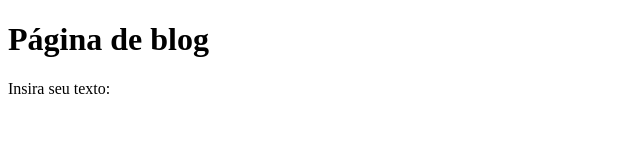
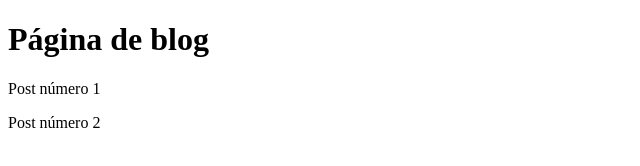
Before and after one commit to marcossssantos1/aulaGitHub, a plain HTML site: page blog.html in a window 1280 px wide. Shown: the whole page, without its empty margins (0-640 px from the left). Drawn offline with Linux system fonts and the light colour scheme.

Commit message:
Update página de blog

```diff
--- a/blog.html
+++ b/blog.html
@@ -8,6 +8,7 @@
 </head>
 <body>
     <h1>Página de blog</h1>
-    <p>Insira seu texto: </p>
+    <p>Post número 1</p>
+    <p>Post número 2</p>
 </body>
 </html>
```
